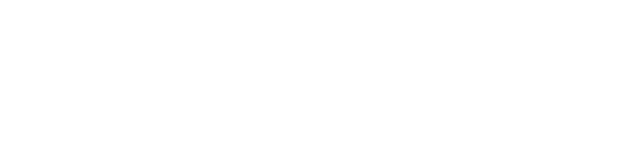
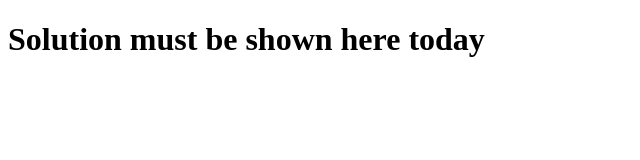
Before and after one commit to yanick-vieira/coursera-test, a plain HTML site: page module2-solution/index.html in a window 1280 px wide. Shown: the whole page, without its empty margins (0-640 px from the left). Drawn offline with Linux system fonts and the light colour scheme.

Commit message:
modified html

```diff
--- a/module2-solution/index.html
+++ b/module2-solution/index.html
@@ -7,6 +7,6 @@
     <title>Document</title>
 </head>
 <body>
-
+    <h1>Solution must be shown here today</h1>
 </body>
 </html>
```
